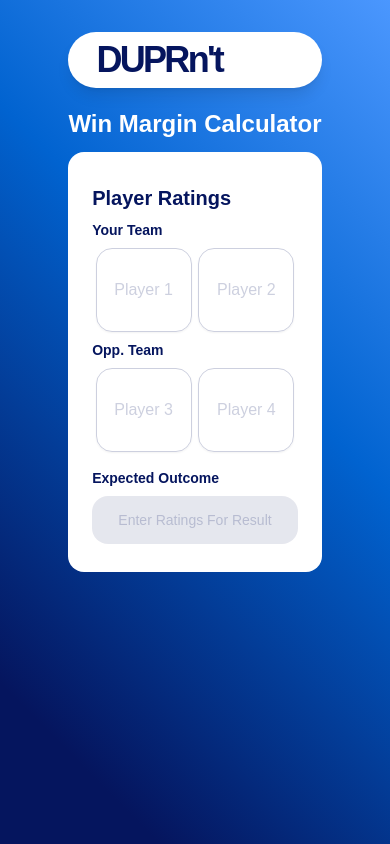
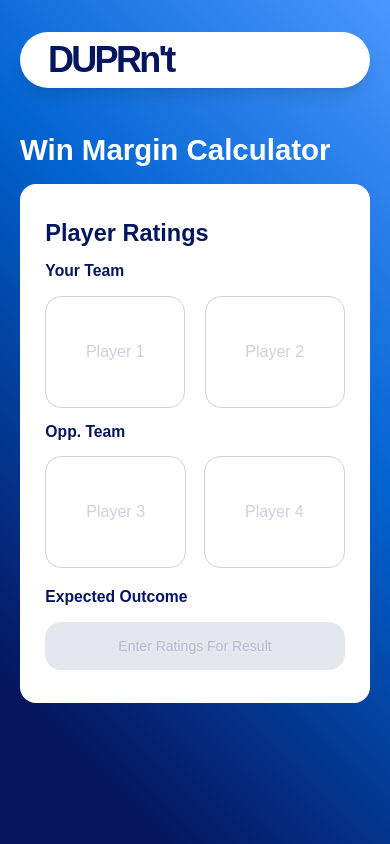
Before and after one commit to RESPRiT/dupr-calc, a React (Vite) app: page / in a window 390 px wide. Built offline with nearby package versions, Linux system fonts and the light colour scheme.

Commit message:
Initial clamp responsiveness

```diff
--- a/index.html
+++ b/index.html
@@ -4,7 +4,7 @@
     <meta charset="UTF-8" />
     <link rel="icon" type="image/png" href="/src/assets/favicon-32x32.png" />
     <meta name="viewport" content="width=device-width, initial-scale=1.0" />
-    <meta name="theme-color" content="#05155e"/>
+    <meta name="theme-color" content="#05155e" />
     <title>DUPRn't - An Unofficial DUPR Win Margin Calculator</title>
   </head>
   <body>
--- a/package.json
+++ b/package.json
@@ -39,5 +39,6 @@
     "typescript": "~5.8.3",
     "typescript-eslint": "^8.35.1",
     "vite": "^7.0.4"
-  }
+  },
+  "packageManager": "pnpm@10.14.0+sha512.ad27a79641b49c3e481a16a805baa71817a04bbe06a38d17e60e2eaee83f6a146c6a688125f5792e48dd5ba30e7da52a5cda4c3992b9ccf333f9ce223af84748"
 }
--- a/src/App.tsx
+++ b/src/App.tsx
@@ -9,7 +9,7 @@ import "./App.css";
 function App() {
   return (
     <div className="bg mx-5 flex justify-center">
-      <div className="mb-8">
+      <div className="mb-[clamp(2rem,7vh,4rem)] w-full max-w-sm md:max-w-xl">
         <Header />
         <Calculator />
         <Footer />
--- a/src/components/Calculator.css
+++ b/src/components/Calculator.css
@@ -6,13 +6,16 @@
 }
 
 h1 {
-  @apply text-2xl md:text-[32px] md:leading-10 font-bold text-white;
+  @apply md:leading-10 font-bold text-white;
+  font-size: clamp(1.5rem, 0.5rem + 5.5vw, 2rem);
 }
 
 h2 {
-  @apply text-xl md:text-2xl font-semibold text-navy-900;
+  @apply font-semibold text-navy-900;
+  font-size: clamp(1.25rem, 0.25rem + 5vw, 1.5rem);
 }
 
 h3 {
-  @apply text-sm md:text-base font-semibold text-navy-900;
+  @apply font-semibold text-navy-900;
+  font-size: clamp(0.875rem, 0.25rem + 3vw, 1rem);
 }
--- a/src/components/Calculator.tsx
+++ b/src/components/Calculator.tsx
@@ -53,7 +53,7 @@ function Calculator() {
   }
 
   return (
-    <main className="mt-5 md:mt-10">
+    <main className="mt-[clamp(1.25rem,5vh,2.5rem)]">
       <div className="flex justify-between items-center">
         <h1>Win Margin Calculator</h1>
         {/*<Button
@@ -66,18 +66,20 @@ function Calculator() {
         </Button>*/}
       </div>
       <div
-        className="bg-white p-5 pt-8 mt-3 md:pb-8 md:mt-5 rounded-2xl flex
-          flex-col items-center duration-200"
+        className="bg-white p-[clamp(1.25rem,6.5vw,2rem)] pt-8 mt-3 md:pb-8
+          md:mt-5 rounded-2xl flex flex-col items-center duration-200"
       >
-        <div className="flex flex-col max-w-2xs">
+        <div className="flex flex-col">
           <h2 className="text-navy-900">Player Ratings</h2>
           <div
             className="flex flex-col justify-between items-start self-center
               mt-2 md:mt-5 w-full"
           >
             <div id="team-1" className="w-full">
-              <h3 className="mb-2">Your Team</h3>
-              <div className="flex justify-around">
+              <h3 className="mb-[clamp(0.5rem,1.5vh,1rem)]">Your Team</h3>
+              <div
+                className="flex justify-around space-x-[clamp(1rem,5vw,2rem)]"
+              >
                 <RatingInput
                   name="one"
                   placeholder="Player 1"
@@ -93,8 +95,8 @@ function Calculator() {
               </div>
             </div>
             <div id="team-2" className="w-full">
-              <h3 className="my-2">Opp. Team</h3>
-              <div className="flex justify-around">
+              <h3 className="my-[clamp(0.5rem,1.5vh,1rem)]">Opp. Team</h3>
+              <div className="flex justify-around space-x-[clamp(1rem,6%,2rem)]">
                 <RatingInput
                   name="three"
                   placeholder="Player 3"
@@ -110,10 +112,10 @@ function Calculator() {
               </div>
             </div>
           </div>
-          <h3 className="mt-4">Expected Outcome</h3>
+          <h3 className="mt-[clamp(0.875rem,2vh,1.25rem)]">Expected Outcome</h3>
           <div
-            className="bg-navy-900/10 flex justify-center items-center mt-2 h-12
-              rounded-2xl"
+            className="bg-navy-900/10 flex justify-center items-center
+              mt-[clamp(0.5rem,1.5vh,1rem)] h-12 rounded-2xl"
           >
             <span
               className={`text-sm font-medium
--- a/src/components/RatingInput.tsx
+++ b/src/components/RatingInput.tsx
@@ -8,10 +8,10 @@ type RatingInputProps = Omit<ComponentProps<"input">, "value"> & {
 function RatingInput({ value, ...props }: RatingInputProps) {
   return (
     <Input
-      className="w-24 md:w-28 h-21 rounded-2xl border border-navy-900/20
-        valid:border-navy-900/50 shadow-nonetext-[16px] md:text-base font-normal
-        text-center text-navy-900 placeholder:text-navy-900/20
-        valid:focus-visible:ring-blue-500 transition-shadow duration-400
+      className="max-w-40 min-h-21 h-[14vh] max-h-28 rounded-2xl border
+        border-navy-900/20 valid:border-blue-800/75 shadow-none text-base
+        font-normal text-center text-navy-900 placeholder:text-navy-900/20
+        valid:focus-visible:ring-blue-500/75 transition-shadow duration-300
         ease-in-out"
       type="text"
       inputMode="decimal"
```
